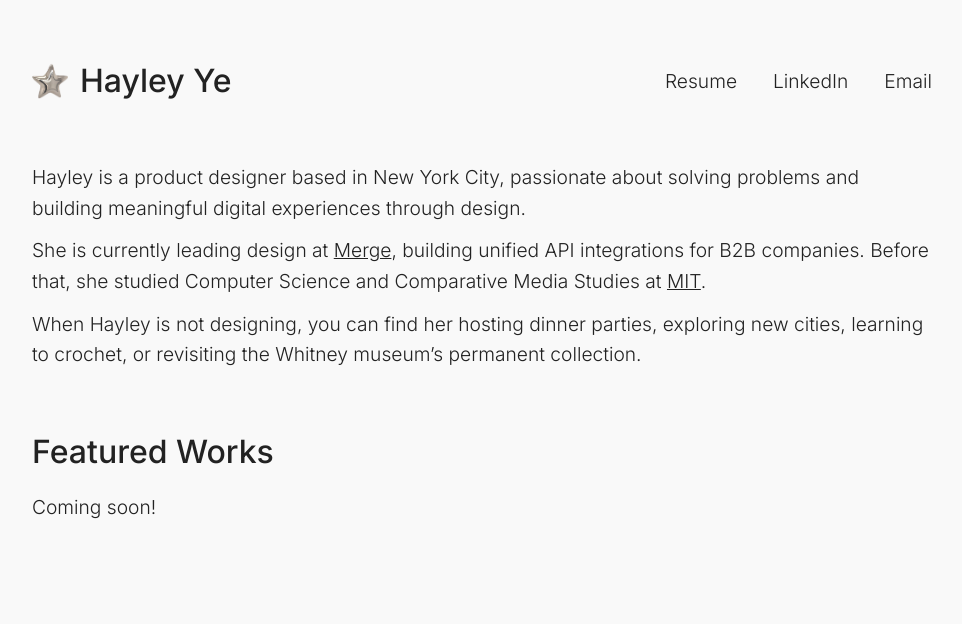
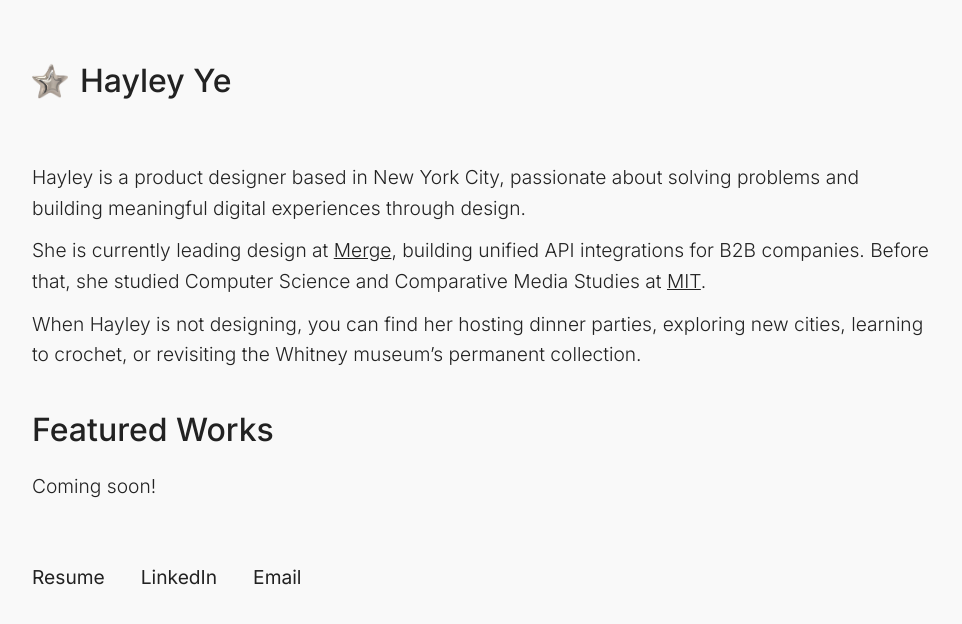
Before and after one commit to hayleymye/hayleyye.com, a plain HTML site: page index.html in a window 1280 px wide. Shown: the whole page, without its empty margins (158-1120 px from the left). Drawn offline with Linux system fonts and the light colour scheme.

Commit message:
move links to bottom

```diff
--- a/index.html
+++ b/index.html
@@ -5,24 +5,16 @@
   <meta name="viewport" content="width=device-width, initial-scale=1.0" />
   <title>Hayley Ye</title>
   <link href="https://fonts.googleapis.com/css2?family=Inter:wght@200;300;400;500;600;700&display=swap" rel="stylesheet">
-
   <link rel="stylesheet" href="style.css" />
   <link rel="icon" href="favicon.png" type="image/png">
 </head>
 <body>
   <main class="container">
     <div class="section">
-        <div class="header">
             <div class="logo">
                 <img src="favicon.png" alt="silver star" height="36px">
                 <h1>Hayley Ye</h1>
             </div>
-            <nav>
-                <a href="https://drive.google.com/file/d/1Db4muiipyI5Rl645pSvjpg58gsTP486j/view?usp=sharing" target="_blank">Resume</a>
-                <a href="https://www.linkedin.com/in/hayley-ye/" target="_blank">LinkedIn</a>
-                <a href="mailto:hayleymye@gmail.com">Email</a>
-            </nav>
-        </div>
     </div>
 
     <div class="section">
@@ -32,11 +24,15 @@
     </div>
 
     <div class="section">
-        <div class="header">
-            <h1>Featured Works</h1>
-        </div>
+        <h1>Featured Works</h1>
         <p>Coming soon!</p>
     </div>
+
+    <nav>
+        <a class="nav" href="https://drive.google.com/file/d/1Db4muiipyI5Rl645pSvjpg58gsTP486j/view?usp=sharing" target="_blank">Resume</a>
+        <a class="nav" href="https://www.linkedin.com/in/hayley-ye/" target="_blank">LinkedIn</a>
+        <a class="nav" href="mailto:hayleymye@gmail.com">Email</a>
+    </nav>
 
 
   </main>
--- a/style.css
+++ b/style.css
@@ -13,18 +13,14 @@ body {
     padding: 2rem;
     text-align: left;
   }
-  .header {
-    display: flex;
-    flex-direction: row;
-    justify-content: space-between;
-    align-items: center;
-  }
+
   .logo {
     display: flex;
     flex-direction: row;
     align-items: center;
     gap: 12px;
   }
+
   .section {
     margin-bottom: 40px;
   }
@@ -43,6 +39,7 @@ body {
   }
 
   nav {
+    margin: 4rem 0 0 0;
     display: flex;
     flex-direction: row;
     gap: 36px;
@@ -52,7 +49,7 @@ body {
     font-size: 1.2rem;
     text-decoration: none;
     color: #222;
-    font-weight: 300;
+    font-weight: 400;
     transition: color 0.3s ease;
   }
 
@@ -62,5 +59,6 @@ body {
   }
   .inline {
     margin: 0;
+    font-weight: 300;
     text-decoration: underline;
   }
```
Also changed, not shown: 1 other file.
